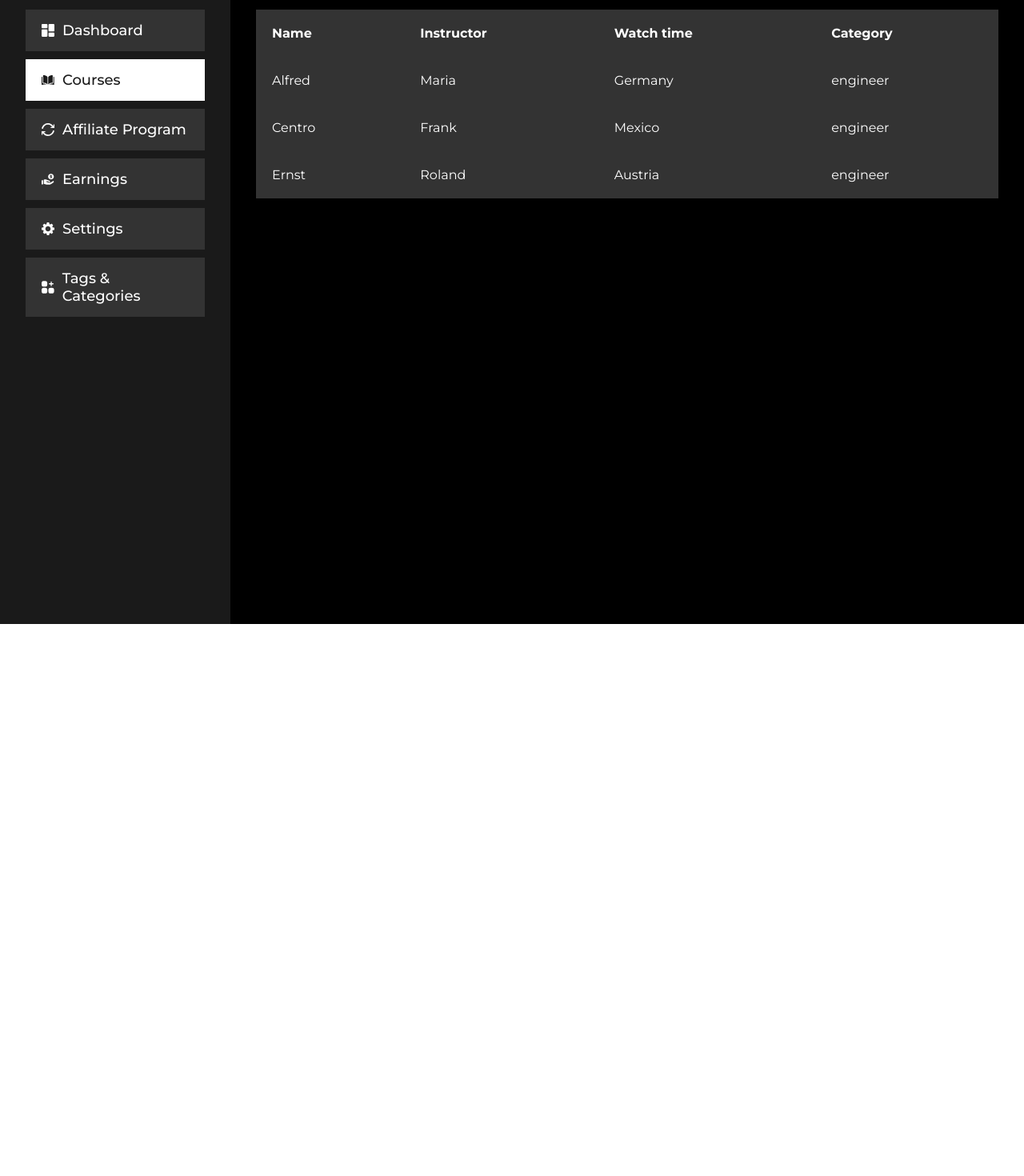
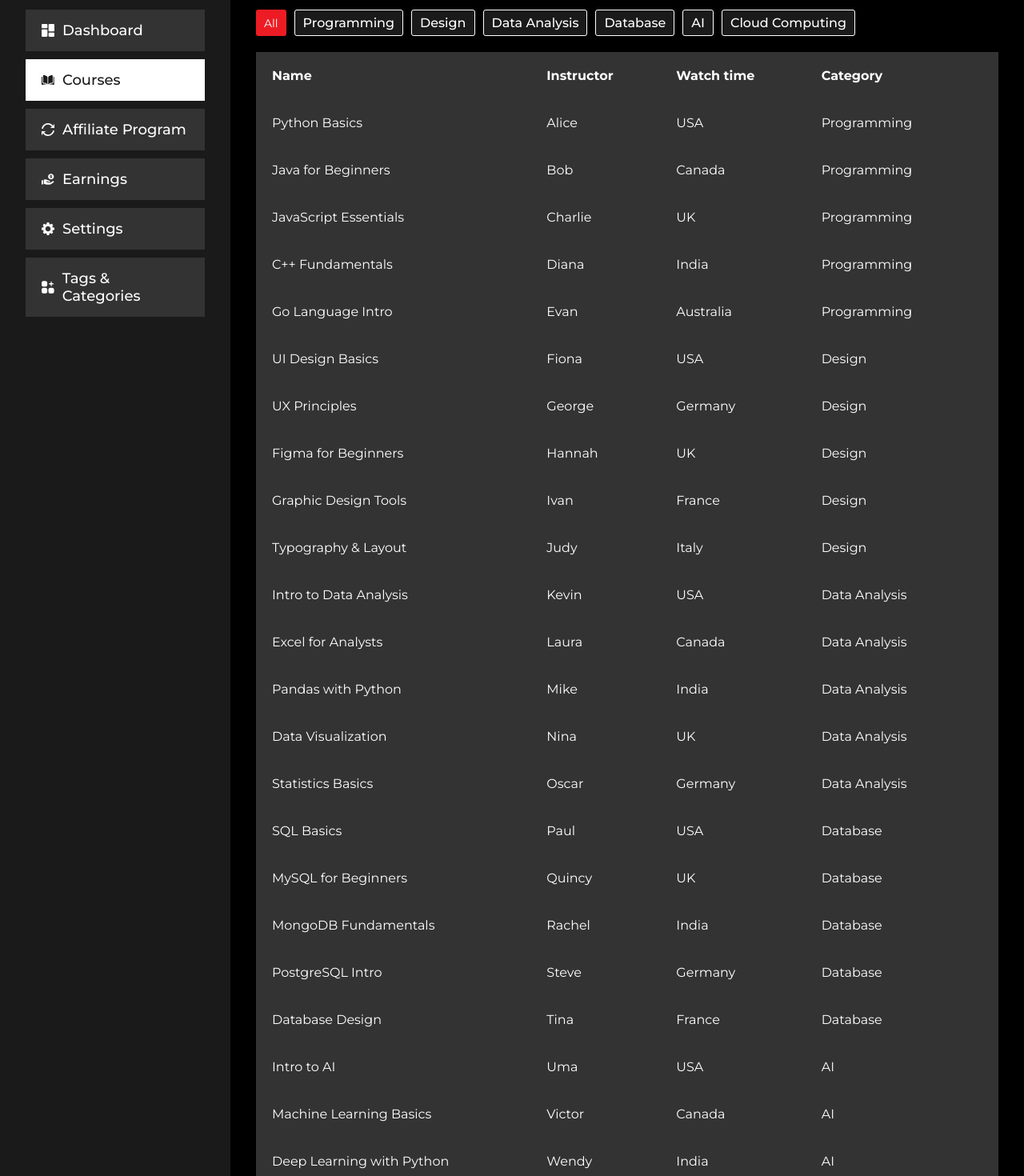
Before and after one commit to mayol333/bjj-source, a React (Vite) app: page /courses in a window 1280 px wide. Shown: the part 20-1490 px from the top of the page at 80% size. Before the commit the page ends 800 px from the top, so only its background shows below. Built offline with nearby package versions, Linux system fonts and the light colour scheme; data requests are answered from the project's data file.

Commit message:
courses filter

```diff
--- a/db.json
+++ b/db.json
@@ -38,5 +38,217 @@
       "name": "Cloud Computing",
       "id": "5"
     }
+  ],
+  "courses": [
+    {
+      "name": "Python Basics",
+      "instructor": "Alice",
+      "watchTime": "USA",
+      "category": "Programming",
+      "id": "101"
+    },
+    {
+      "name": "Java for Beginners",
+      "instructor": "Bob",
+      "watchTime": "Canada",
+      "category": "Programming",
+      "id": "102"
+    },
+    {
+      "name": "JavaScript Essentials",
+      "instructor": "Charlie",
+      "watchTime": "UK",
+      "category": "Programming",
+      "id": "103"
+    },
+    {
+      "name": "C++ Fundamentals",
+      "instructor": "Diana",
+      "watchTime": "India",
+      "category": "Programming",
+      "id": "104"
+    },
+    {
+      "name": "Go Language Intro",
+      "instructor": "Evan",
+      "watchTime": "Australia",
+      "category": "Programming",
+      "id": "105"
+    },
+    {
+      "name": "UI Design Basics",
+      "instructor": "Fiona",
+      "watchTime": "USA",
+      "category": "Design",
+      "id": "201"
+    },
+    {
+      "name": "UX Principles",
+      "instructor": "George",
+      "watchTime": "Germany",
+      "category": "Design",
+      "id": "202"
+    },
+    {
+      "name": "Figma for Beginners",
+      "instructor": "Hannah",
+      "watchTime": "UK",
+      "category": "Design",
+      "id": "203"
+    },
+    {
+      "name": "Graphic Design Tools",
+      "instructor": "Ivan",
+      "watchTime": "France",
+      "category": "Design",
+      "id": "204"
+    },
+    {
+      "name": "Typography & Layout",
+      "instructor": "Judy",
+      "watchTime": "Italy",
+      "category": "Design",
+      "id": "205"
+    },
+    {
+      "name": "Intro to Data Analysis",
+      "instructor": "Kevin",
+      "watchTime": "USA",
+      "category": "Data Analysis",
+      "id": "301"
+    },
+    {
+      "name": "Excel for Analysts",
+      "instructor": "Laura",
+      "watchTime": "Canada",
+      "category": "Data Analysis",
+      "id": "302"
+    },
+    {
+      "name": "Pandas with Python",
+      "instructor": "Mike",
+      "watchTime": "India",
+      "category": "Data Analysis",
+      "id": "303"
+    },
+    {
+      "name": "Data Visualization",
+      "instructor": "Nina",
+      "watchTime": "UK",
+      "category": "Data Analysis",
+      "id": "304"
+    },
+    {
+      "name": "Statistics Basics",
+      "instructor": "Oscar",
+      "watchTime": "Germany",
+      "category": "Data Analysis",
+      "id": "305"
+    },
+    {
+      "name": "SQL Basics",
+      "instructor": "Paul",
+      "watchTime": "USA",
+      "category": "Database",
+      "id": "401"
+    },
+    {
+      "name": "MySQL for Beginners",
+      "instructor": "Quincy",
+      "watchTime": "UK",
+      "category": "Database",
+      "id": "402"
+    },
+    {
+      "name": "MongoDB Fundamentals",
+      "instructor": "Rachel",
+      "watchTime": "India",
+      "category": "Database",
+      "id": "403"
+    },
+    {
+      "name": "PostgreSQL Intro",
+      "instructor": "Steve",
+      "watchTime": "Germany",
+      "category": "Database",
+      "id": "404"
+    },
+    {
+      "name": "Database Design",
+      "instructor": "Tina",
+      "watchTime": "France",
+      "category": "Database",
+      "id": "405"
+    },
+    {
+      "name": "Intro to AI",
+      "instructor": "Uma",
+      "watchTime": "USA",
+      "category": "AI",
+      "id": "501"
+    },
+    {
+      "name": "Machine Learning Basics",
+      "instructor": "Victor",
+      "watchTime": "Canada",
+      "category": "AI",
+      "id": "502"
+    },
+    {
+      "name": "Deep Learning with Python",
+      "instructor": "Wendy",
+      "watchTime": "India",
+      "category": "AI",
+      "id": "503"
+    },
+    {
+      "name": "AI Ethics",
+      "instructor": "Xander",
+      "watchTime": "UK",
+      "category": "AI",
+      "id": "504"
+    },
+    {
+      "name": "Computer Vision Intro",
+      "instructor": "Yara",
+      "watchTime": "Germany",
+      "category": "AI",
+      "id": "505"
+    },
+    {
+      "name": "Cloud Basics",
+      "instructor": "Zack",
+      "watchTime": "USA",
+      "category": "Cloud Computing",
+      "id": "601"
+    },
+    {
+      "name": "AWS Fundamentals",
+      "instructor": "Amy",
+      "watchTime": "India",
+      "category": "Cloud Computing",
+      "id": "602"
+    },
+    {
+      "name": "Azure for Beginners",
+      "instructor": "Brian",
+      "watchTime": "UK",
+      "category": "Cloud Computing",
+      "id": "603"
+    },
+    {
+      "name": "Google Cloud Intro",
+      "instructor": "Cathy",
+      "watchTime": "Germany",
+      "category": "Cloud Computing",
+      "id": "604"
+    },
+    {
+      "name": "DevOps on Cloud",
+      "instructor": "Dan",
+      "watchTime": "Canada",
+      "category": "Cloud Computing",
+      "id": "605"
+    }
   ]
 }
--- a/src/components/Courses/Courses.tsx
+++ b/src/components/Courses/Courses.tsx
@@ -1,14 +1,68 @@
-import { Table, TableData, TableHead, TableRow } from './styles'
-
-const coursesData = [
-	{ name: 'Alfred', instructor: 'Maria', watchTime: 'Germany', category: 'engineer', id: '1' },
-	{ name: 'Centro', instructor: 'Frank', watchTime: 'Mexico', category: 'engineer', id: '2' },
-	{ name: 'Ernst', instructor: 'Roland', watchTime: 'Austria', category: 'engineer', id: '3' },
-]
+import { useEffect, useState } from 'react'
+import { CategoriesList, CoursesWrapper, Table, TableData, TableHead, TableRow } from './styles'
+import { CourseType } from './types'
+import axios from 'axios'
+import { Loader } from '../../ui/Loader/Loader'
+import { CategoryType } from '../Categories/types'
+import { Text } from '../../ui/Typography/styles'
+import { Button } from '../../ui/Button/Button'
 
 export const Courses = () => {
+	const [courses, setCourses] = useState<CourseType[]>([])
+	const [loading, setLoading] = useState(true)
+	const [categories, setCategories] = useState<CategoryType[]>([])
+	const [selectedCategory, setSelectedCategory] = useState('All')
+	const handleCategorySwitch = (name: string) => () => {
+		setSelectedCategory(name)
+	}
+
+	useEffect(() => {
+		const getCategories = async () => {
+			try {
+				const { data } = await axios.get('http://localhost:8000/categories')
+				setCategories(data)
+			} catch (error) {
+				console.log(error)
+			}
+		}
+		const getCourses = async () => {
+			try {
+				const { data } = await axios.get('http://localhost:8000/courses')
+				setCourses(data)
+			} catch (error) {
+				console.log(error)
+			} finally {
+				setLoading(false)
+			}
+		}
+		getCourses()
+		getCategories()
+	}, [])
 	return (
-		<div>
+		<>
+			<CategoriesList>
+				<Button
+					onClick={handleCategorySwitch('All')}
+					size="small"
+					mode={selectedCategory === 'All' ? 'red' : 'secondary'}
+				>
+					All
+				</Button>
+				{categories.map(({ id, name }) => (
+					<Button
+						onClick={handleCategorySwitch(name)}
+						size="small"
+						mode={selectedCategory === name ? 'red' : 'secondary'}
+						key={id}
+					>
+						<Text $style="subtitleL">{name}</Text>
+					</Button>
+				))}
+			</CategoriesList>
+			<CoursesWrapper>
+				{loading ? (
+					<Loader size={100} />
+				) : (
 					<Table>
 						<TableRow>
 							<TableHead>Name</TableHead>
@@ -16,7 +70,11 @@ export const Courses = () => {
 							<TableHead>Watch time</TableHead>
 							<TableHead>Category</TableHead>
 						</TableRow>
-				{coursesData.map(({ name, instructor, watchTime, category, id }) => (
+						{courses
+							.filter(({ category }) =>
+								selectedCategory === 'All' ? true : category === selectedCategory
+							)
+							.map(({ name, instructor, watchTime, category, id }) => (
 								<TableRow key={id}>
 									<TableData>{name}</TableData>
 									<TableData>{instructor}</TableData>
@@ -25,6 +83,8 @@ export const Courses = () => {
 								</TableRow>
 							))}
 					</Table>
-		</div>
+				)}
+			</CoursesWrapper>
+		</>
 	)
 }
--- a/src/components/Courses/styles.ts
+++ b/src/components/Courses/styles.ts
@@ -16,3 +16,12 @@ export const TableData = styled.td`
 export const TableRow = styled.tr`
 	padding: 10px;
 `
+export const CoursesWrapper = styled.div`
+	display: flex;
+	justify-content: center;
+`
+export const CategoriesList = styled.div`
+	display: flex;
+	gap: 10px;
+	margin-bottom: 20px;
+`
--- /dev/null
+++ b/src/components/Courses/types.ts
@@ -0,0 +1,7 @@
+export interface CourseType {
+	name: string
+	instructor: string
+	watchTime: string
+	category: string
+	id: number
+}
--- a/src/styles.ts
+++ b/src/styles.ts
@@ -3,7 +3,7 @@ import styled from 'styled-components'
 export const MainLayout = styled.div`
 	display: grid;
 	grid-template-columns: 288px auto;
-	height: 100%;
+	min-height: 100%;
 	background-color: ${({ theme }) => theme.colors.black};
 `
 
--- a/src/ui/Button/types.ts
+++ b/src/ui/Button/types.ts
@@ -1,7 +1,6 @@
 import { ReactNode } from 'react'
 
 export interface ButtonProps {
-	primary?: boolean
 	backgroundColor?: string
 	size?: ButtonSize
 	onClick?: () => void
--- /dev/null
+++ b/src/ui/Loader/Loader.tsx
@@ -0,0 +1,51 @@
+import { LoaderProps } from './types'
+
+export const Loader = ({ size }: LoaderProps) => {
+	return (
+		<div style={{ width: `${size}px` }}>
+			<svg xmlns="http://www.w3.org/2000/svg" viewBox="0 0 200 200">
+				<radialGradient id="a11" cx=".66" fx=".66" cy=".3125" fy=".3125" gradientTransform="scale(1.5)">
+					<stop offset="0" stop-color="white"></stop>
+					<stop offset=".3" stop-color="white" stop-opacity=".9"></stop>
+					<stop offset=".6" stop-color="white" stop-opacity=".6"></stop>
+					<stop offset=".8" stop-color="white" stop-opacity=".3"></stop>
+					<stop offset="1" stop-color="white" stop-opacity="0"></stop>
+				</radialGradient>
+				<circle
+					transform-origin="center"
+					fill="none"
+					stroke="url(#a11)"
+					stroke-width="15"
+					stroke-linecap="round"
+					stroke-dasharray="200 1000"
+					stroke-dashoffset="0"
+					cx="100"
+					cy="100"
+					r="70"
+				>
+					<animateTransform
+						type="rotate"
+						attributeName="transform"
+						calcMode="spline"
+						dur="2"
+						values="360;0"
+						keyTimes="0;1"
+						keySplines="0 0 1 1"
+						repeatCount="indefinite"
+					></animateTransform>
+				</circle>
+				<circle
+					transform-origin="center"
+					fill="none"
+					opacity=".2"
+					stroke="white"
+					stroke-width="15"
+					stroke-linecap="round"
+					cx="100"
+					cy="100"
+					r="70"
+				></circle>
+			</svg>
+		</div>
+	)
+}
--- /dev/null
+++ b/src/ui/Loader/types.ts
@@ -0,0 +1,3 @@
+export interface LoaderProps {
+	size: number
+}
```
Lines whose indentation alone changed are shown as unchanged.
